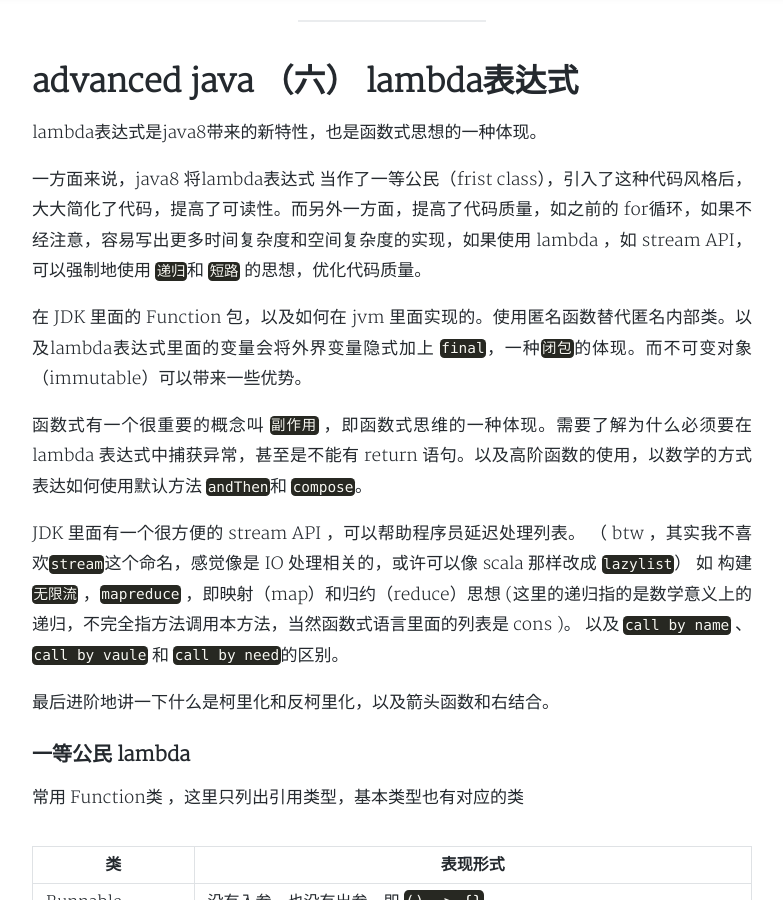
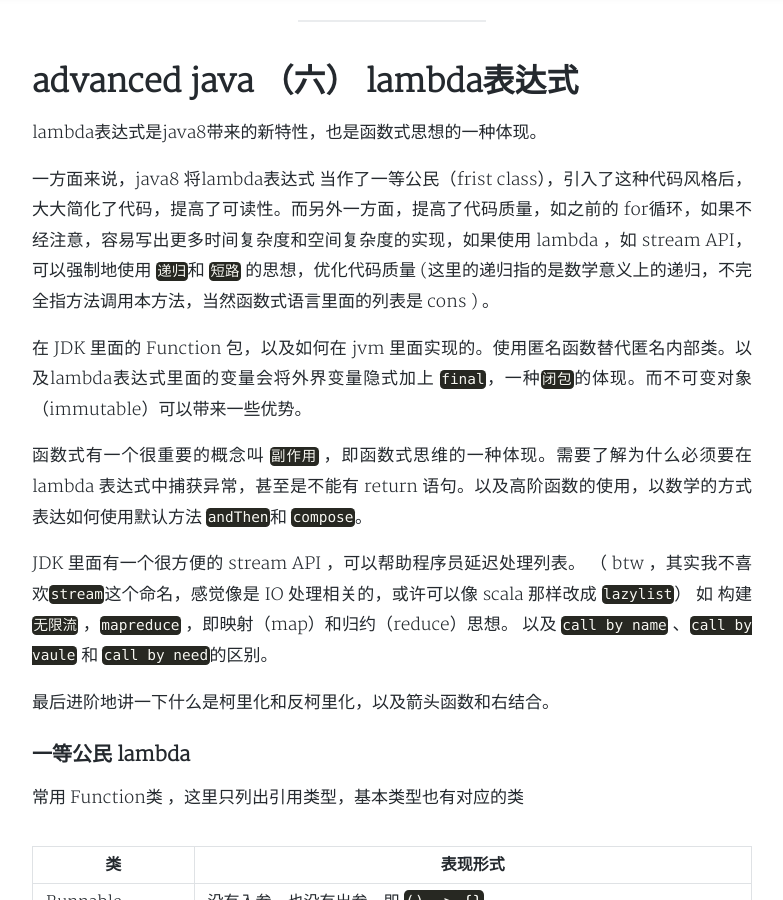
Before and after one commit to ica10888/ica10888.github.io, a Jekyll site: the page built from _posts/2020-01-02-advanced java （六） lambda表达式.md, in a window 1280 px wide and 900 px high, scrolled down 576 px. Shown: the whole window, without its empty margins (248-1031 px from the left). Built offline with Jekyll 4.4.1, drawn with Linux system fonts in a browser that asks for light colours; nearby versions of some CDN libraries; a style sheet for code colours, icons or effects is not loaded.

```diff
--- a/_posts/2020-01-02-advanced java （六） lambda表达式.md
+++ b/_posts/2020-01-02-advanced java （六） lambda表达式.md
@@ -18,13 +18,13 @@ tags:
 
 lambda表达式是java8带来的新特性，也是函数式思想的一种体现。
 
-一方面来说，java8 将lambda表达式 当作了一等公民（frist class），引入了这种代码风格后，大大简化了代码，提高了可读性。而另外一方面，提高了代码质量，如之前的 for循环，如果不经注意，容易写出更多时间复杂度和空间复杂度的实现，如果使用 lambda ，如 stream API，可以强制地使用 `递归`和 `短路` 的思想，优化代码质量。
+一方面来说，java8 将lambda表达式 当作了一等公民（frist class），引入了这种代码风格后，大大简化了代码，提高了可读性。而另外一方面，提高了代码质量，如之前的 for循环，如果不经注意，容易写出更多时间复杂度和空间复杂度的实现，如果使用 lambda ，如 stream API，可以强制地使用 `递归`和 `短路` 的思想，优化代码质量  (这里的递归指的是数学意义上的递归，不完全指方法调用本方法，当然函数式语言里面的列表是 cons ) 。
 
 在 JDK 里面的 Function 包，以及如何在 jvm 里面实现的。使用匿名函数替代匿名内部类。以及lambda表达式里面的变量会将外界变量隐式加上 `final`，一种`闭包`的体现。而不可变对象（immutable）可以带来一些优势。
 
 函数式有一个很重要的概念叫 `副作用` ，即函数式思维的一种体现。需要了解为什么必须要在 lambda 表达式中捕获异常，甚至是不能有 return 语句。以及高阶函数的使用，以数学的方式表达如何使用默认方法 `andThen`和 `compose`。
 
-JDK 里面有一个很方便的 stream API ，可以帮助程序员延迟处理列表。 （ btw ，其实我不喜欢`stream`这个命名，感觉像是 IO 处理相关的，或许可以像 scala 那样改成 `lazylist`） 如 构建`无限流` ，`mapreduce` ，即映射（map）和归约（reduce）思想 (这里的递归指的是数学意义上的递归，不完全指方法调用本方法，当然函数式语言里面的列表是 cons )。 以及 `call by name`  、`call by vaule` 和 `call by need`的区别。
+JDK 里面有一个很方便的 stream API ，可以帮助程序员延迟处理列表。 （ btw ，其实我不喜欢`stream`这个命名，感觉像是 IO 处理相关的，或许可以像 scala 那样改成 `lazylist`） 如 构建`无限流` ，`mapreduce` ，即映射（map）和归约（reduce）思想。 以及 `call by name`  、`call by vaule` 和 `call by need`的区别。
 
 最后进阶地讲一下什么是柯里化和反柯里化，以及箭头函数和右结合。
 
```
